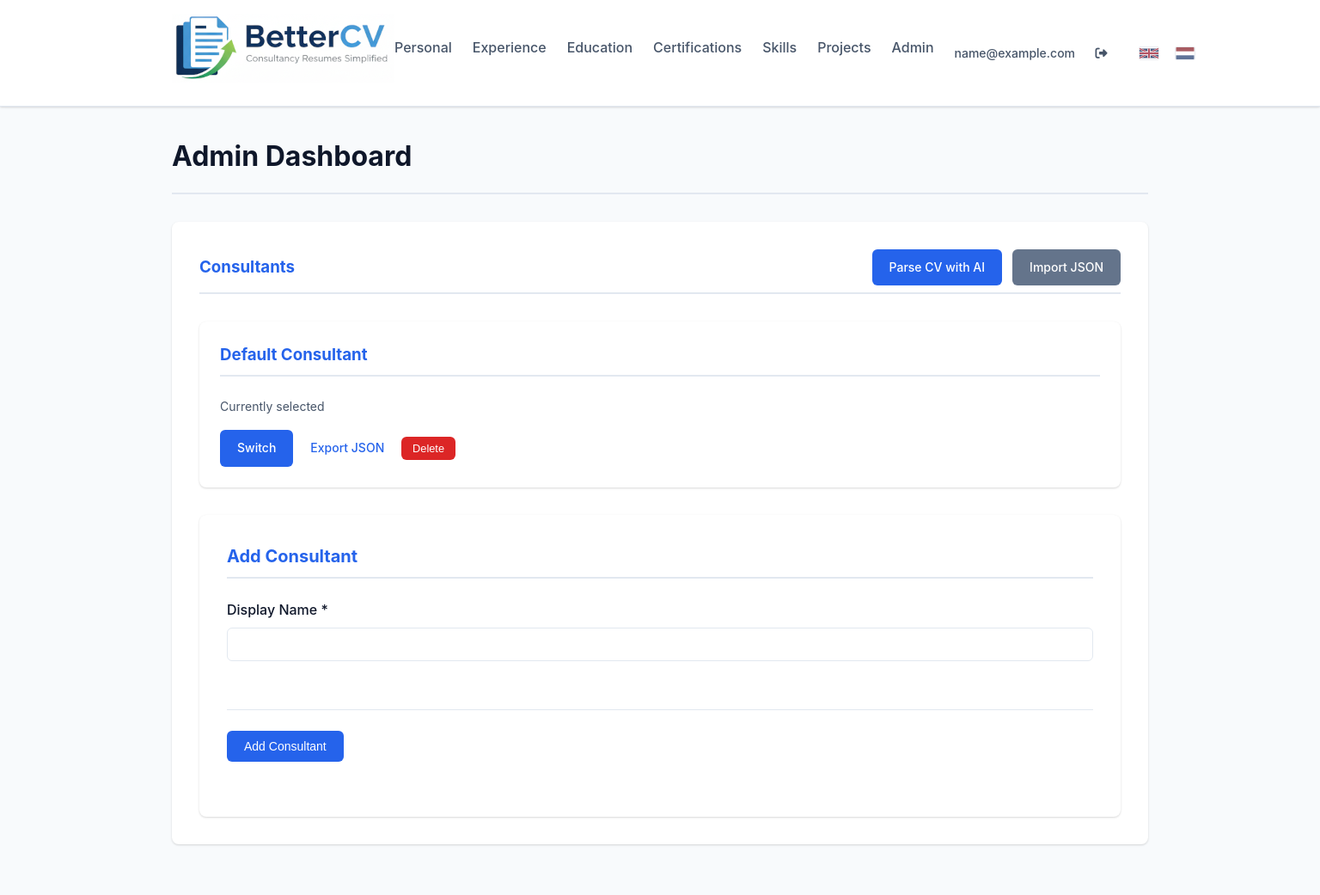
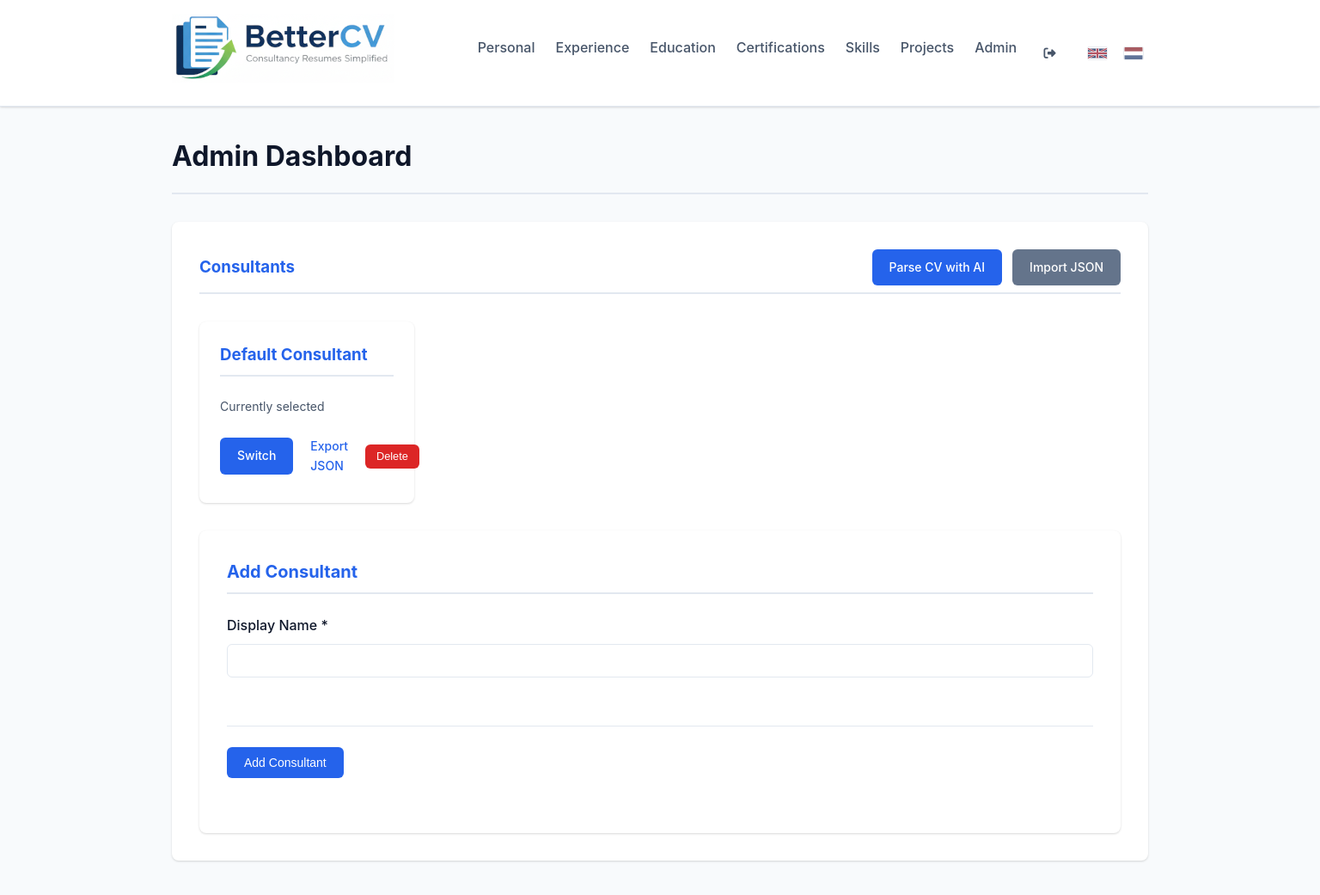
Before and after one commit to gvanlee/BetterCV, a Flask app: page /admin in a window 1536 px wide. Shown: the top 1041 px of the page at 86% size. Run offline with Flask 3, Linux system fonts and the light colour scheme; the visitor is signed in with stand-in values (Sample User, id 1); data comes from the database, SQL or seed files in the repository; data that the repository does not hold is empty; some libraries are stand-ins or nearby versions.

Commit message:
* changed the stacking of navigation items

```diff
--- a/static/style.css
+++ b/static/style.css
@@ -182,9 +182,21 @@ body {
 /* ===== Cards ===== */
 .card-grid {
     display: grid;
-    grid-template-columns: repeat(auto-fit, minmax(300px, 1fr));
+    grid-template-columns: repeat(auto-fit, minmax(240px, 1fr));
     gap: 1.5rem;
     margin-top: 2rem;
+}
+
+@media (min-width: 1100px) {
+    .card-grid {
+        grid-template-columns: repeat(3, minmax(0, 1fr));
+    }
+}
+
+@media (min-width: 1400px) {
+    .card-grid {
+        grid-template-columns: repeat(4, minmax(0, 1fr));
+    }
 }
 
 .card {
--- a/templates/base.html
+++ b/templates/base.html
@@ -27,8 +27,7 @@
                 <li><a href="{{ url_for('admin_dashboard') }}">{{ t.nav.admin }}</a></li>
                 {% endif %}
                 <li class="user-info">
-                    <span class="user-email">{{ current_user.email }}</span>
-                    <a href="{{ url_for('logout') }}" class="btn-logout" aria-label="{{ t.auth.logout }}" title="{{ t.auth.logout }}">
+                    <a href="{{ url_for('logout') }}" class="btn-logout" aria-label="{{ t.auth.logout }}" title="{{ t.auth.logout }}: {{ current_user.email }}">
                         <i class="fa-solid fa-right-from-bracket" aria-hidden="true"></i>
                     </a>
                 </li>
```
